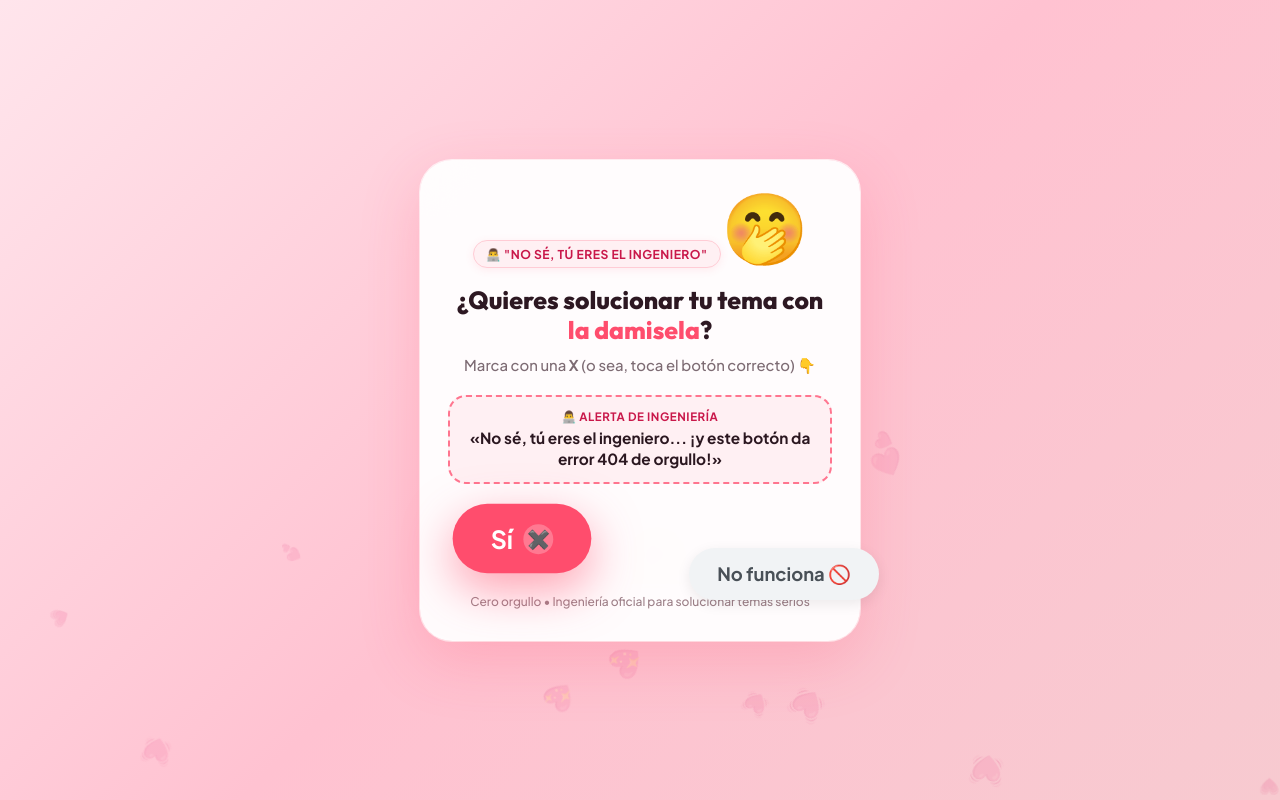
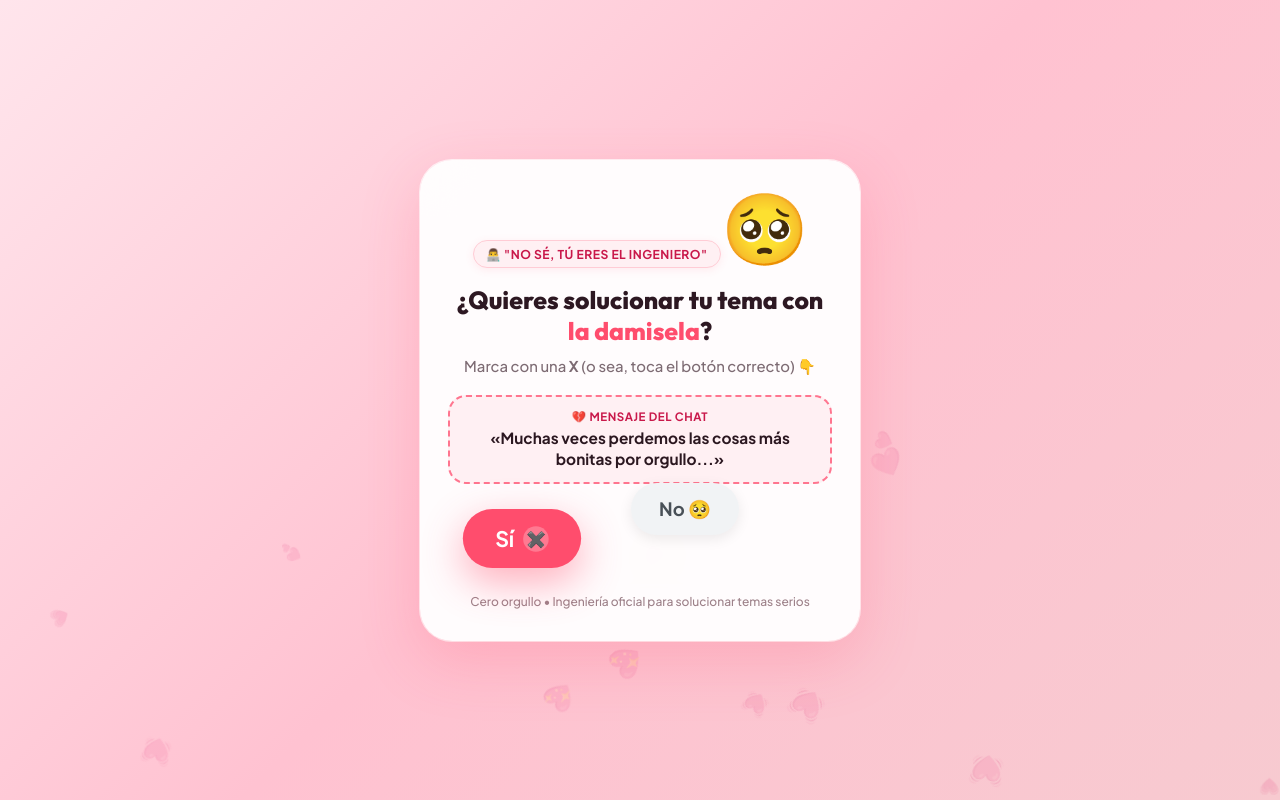
Before and after one commit to Kromilla/solucion-damisela, a plain HTML site: page index.html in a window 1280 px wide. Both pictures are taken after a click on the button "No". Shown: the top 800 px of the page. Drawn offline with Linux system fonts and the light colour scheme.

Commit message:
fix: corregir ciclo secuencial de dramas para que 'Digo esto y no mas' y todos los mensajes salgan 100% visibles

```diff
--- a/index.html
+++ b/index.html
@@ -398,10 +398,10 @@
     <!-- Reaction Alert Bubble (Highly visible message when trying to hit NO) -->
     <div class="reaction-bubble" id="reaction-box">
       <div class="reaction-tag" id="reaction-tag">
-        <span>⚠️ Recordatorio del Chat</span>
+        <span>📋 Protocolo Oficial de Mediación</span>
       </div>
       <div class="reaction-text" id="reaction-text">
-        "Muchas veces perdemos las cosas más bonitas por orgullo..." 💔
+        Elige tu respuesta con total sinceridad... 👇
       </div>
     </div>
 
@@ -531,17 +531,30 @@
         text: '«Digo esto y no más: El botón Sí se ve un 300% más atractivo.»',
         btn: 'Ya casi Sí 💕',
         emoji: '🙈'
+      },
+      {
+        tag: '🎉 Rendición Total',
+        text: '«¡El orgullo ha sido superado! Ahora presiona SÍ y solucionen todo 💕»',
+        btn: 'Bueno, SÍ 💕',
+        emoji: '🥰'
       }
     ];
 
     let n = 0;
     let escala = 1;
+    let lastTriggerTime = 0;
 
     function huir(e) {
       if (e) {
         e.preventDefault();
         e.stopPropagation();
       }
+
+      // Prevenir disparos duplicados (touch + click simultáneos en móvil)
+      const now = Date.now();
+      if (now - lastTriggerTime < 280) return;
+      lastTriggerTime = now;
+
       playSound('jump');
 
       // Animación de temblor en la tarjeta
@@ -549,8 +562,8 @@
       void card.offsetWidth; // trigger reflow
       card.classList.add('shake-card');
 
-      // Datos del drama actual
-      const drama = dramas[n % dramas.length];
+      // Datos del drama actual (garantiza que cada uno se muestra)
+      const drama = dramas[n];
       reactionTag.innerHTML = `<span>${drama.tag}</span>`;
       reactionText.innerHTML = `${drama.text}`;
       no.textContent = drama.btn;
@@ -562,29 +575,26 @@
       reactionBox.style.animation = 'popMessage 0.3s cubic-bezier(0.175, 0.885, 0.32, 1.275)';
 
       // Movimiento visible y controlado dentro del entorno de la tarjeta
-      // Para que NUNCA desaparezca de la vista de quien interactúa
-      const offsetsX = [-70, 70, -50, 60, -90, 80];
-      const offsetsY = [-35, 35, -25, 30, -40, 25];
+      const offsetsX = [-70, 70, -50, 60, -85, 0];
+      const offsetsY = [-30, 30, -25, 25, -35, 0];
       const randX = offsetsX[n % offsetsX.length];
       const randY = offsetsY[n % offsetsY.length];
 
       no.style.transform = `translate(${randX}px, ${randY}px)`;
 
       // El botón SÍ se agranda e intensifica su brillo
-      escala += 0.18;
+      escala += 0.16;
       si.style.transform = `scale(${escala})`;
       si.style.boxShadow = `0 12px 35px rgba(255, 77, 109, ${Math.min(0.85, 0.45 + n * 0.08)})`;
 
-      n++;
-
-      // A partir del 5to intento, el botón se convierte en SÍ
-      if (n >= 5) {
-        no.textContent = "Bueno, SÍ 💕";
+      // Si llegó al estado final de rendición
+      if (n >= dramas.length - 1) {
         no.style.background = "#ff4d6d";
         no.style.color = "#ffffff";
+        no.style.transform = "none";
         no.onclick = aceptar;
-        reactionTag.innerHTML = '<span>🎉 Rendición Incondicional</span>';
-        reactionText.innerHTML = '¡El orgullo ha sido superado! Ahora dale al SÍ 💕';
+      } else {
+        n++;
       }
     }
 
```
